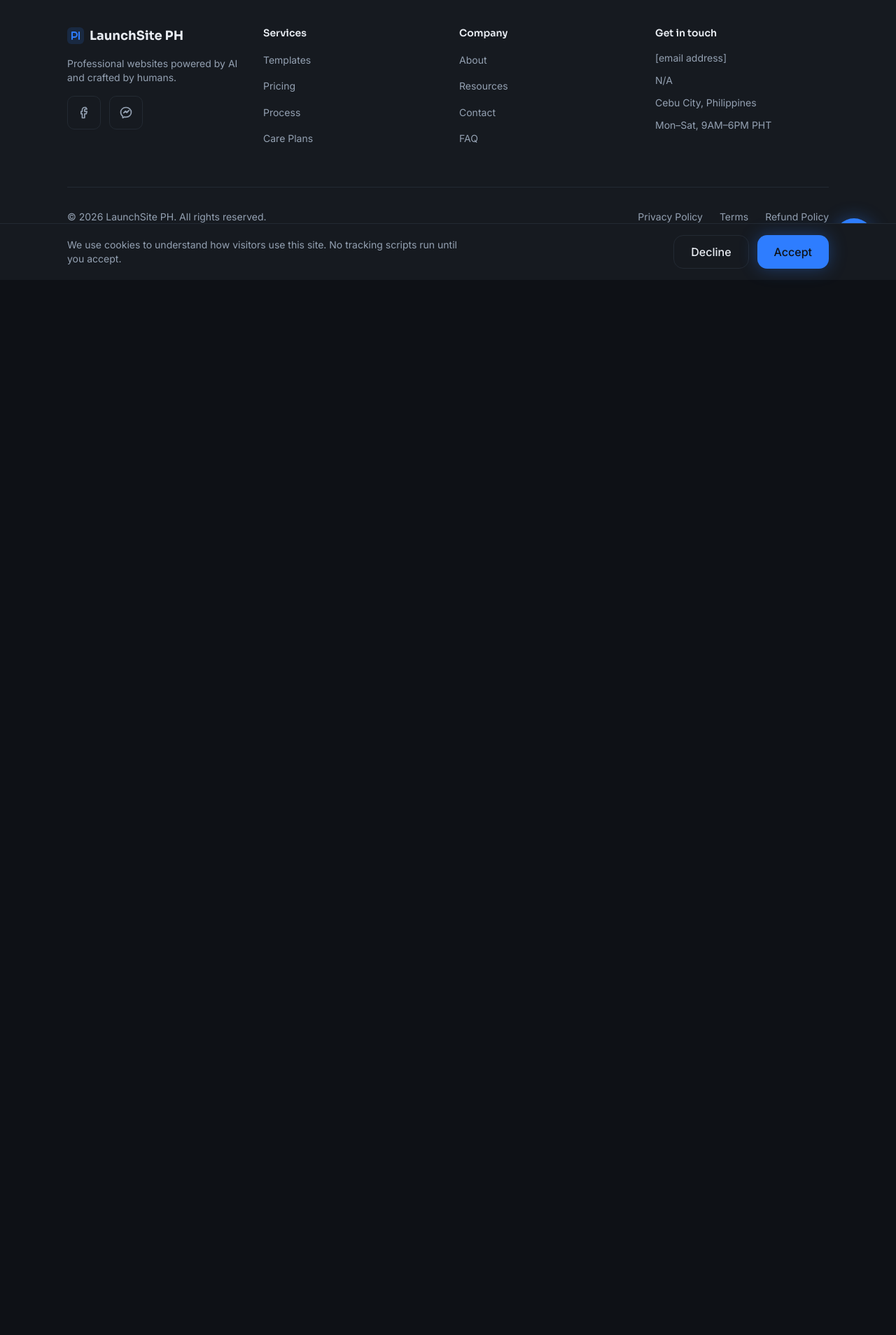
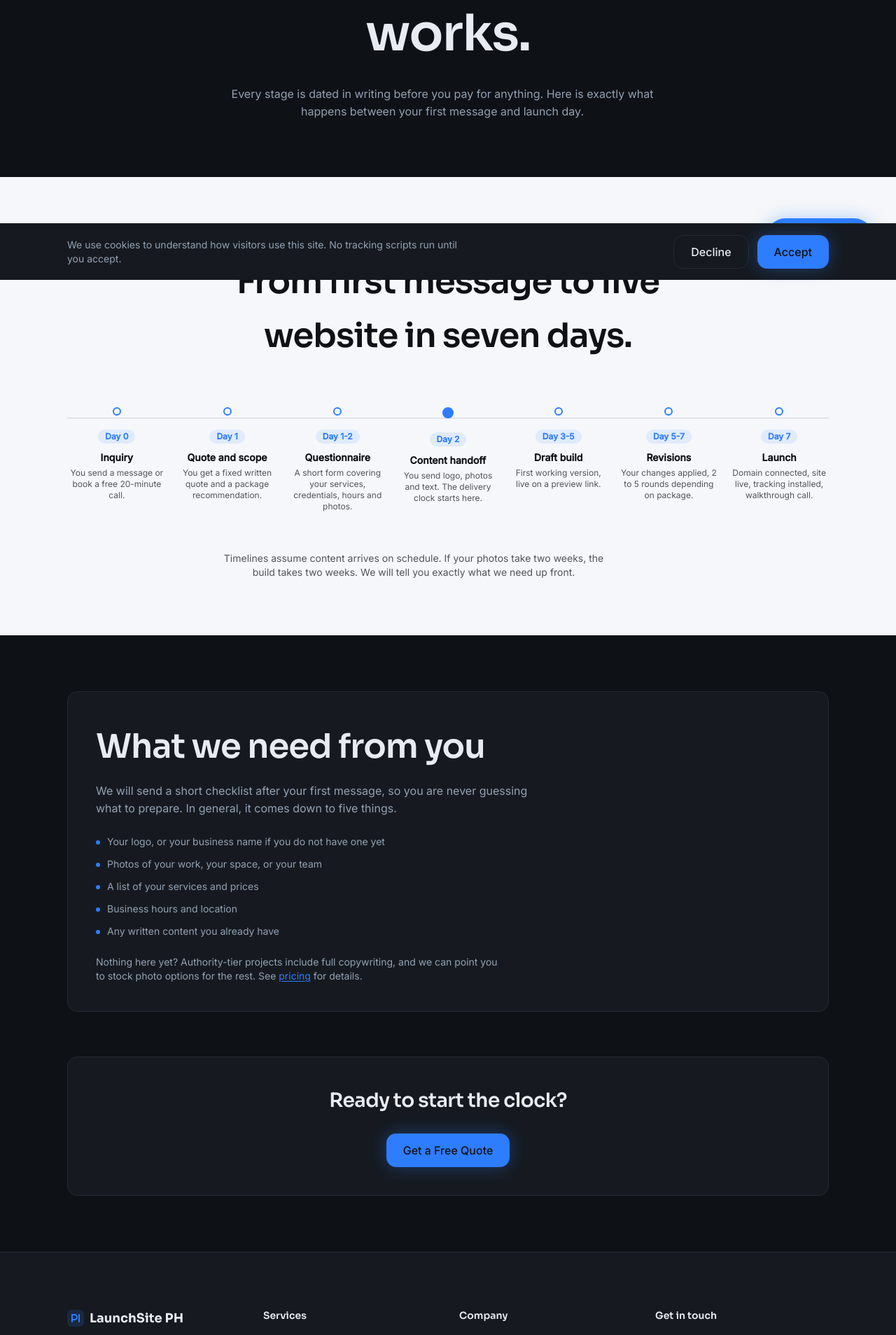
Before and after one commit to booksagealex4-svg/launchsiteph, a React (Vite) app: page /process in a window 1280 px wide. Shown: the part 400-2308 px from the top of the page at 70% size. Before the commit the page ends 800 px from the top, so only its background shows below. Built offline with nearby package versions, Linux system fonts and the light colour scheme.

Commit message:
Add Process page content, fix scroll-to-top on navigation, enhance consultant button with label

```diff
--- a/scripts/generate-sitemap.mjs
+++ b/scripts/generate-sitemap.mjs
@@ -22,12 +22,12 @@ function extractSlugs(filePath) {
 const templateSlugs = extractSlugs("src/data/templates.ts")
 const articleSlugs = extractSlugs("src/data/articles.ts")
 
-// /process is excluded — it's still a placeholder page with no real
-// content. /admin/* is excluded — private, disallowed in robots.txt.
+// /admin/* is excluded — private, disallowed in robots.txt.
 const staticRoutes = [
   "/",
   "/templates",
   "/pricing",
+  "/process",
   "/resources",
   "/about",
   "/contact",
--- a/src/App.tsx
+++ b/src/App.tsx
@@ -2,6 +2,7 @@ import { lazy, Suspense } from "react"
 import { Route, Routes } from "react-router-dom"
 
 import { Layout } from "@/components/layout/Layout"
+import { ScrollToTop } from "@/components/shared/ScrollToTop"
 import Home from "@/pages/Home"
 import Templates from "@/pages/Templates"
 import TemplateDetail from "@/pages/TemplateDetail"
@@ -32,6 +33,7 @@ const AdminClientForm = lazy(() => import("@/admin/pages/ClientForm"))
 function App() {
   return (
     <Suspense fallback={null}>
+      <ScrollToTop />
       <Routes>
         <Route element={<Layout />}>
           <Route path="/" element={<Home />} />
--- a/src/components/consultant/ConsultantButton.tsx
+++ b/src/components/consultant/ConsultantButton.tsx
@@ -23,17 +23,26 @@ export function ConsultantButton({ onClick }: { onClick: () => void }) {
     <button
       type="button"
       onClick={onClick}
-      aria-label="Open Website Consultant"
+      aria-label="Chat with our Website Consultant"
       className={cn(
-        "fixed right-5 bottom-5 z-40 flex items-center justify-center rounded-full bg-primary text-primary-foreground shadow-[0_0_24px_rgba(46,125,255,0.35)] transition-all duration-200 ease-out hover:bg-primary-hover md:right-8 md:bottom-8",
-        shrunk ? "h-12 w-12" : "h-14 w-14"
+        "fixed right-5 bottom-5 z-40 flex h-14 items-center gap-2 rounded-full bg-primary text-primary-foreground shadow-[0_0_24px_rgba(46,125,255,0.35)] transition-all duration-200 ease-out hover:bg-primary-hover md:right-8 md:bottom-8",
+        shrunk ? "w-12 justify-center px-0" : "pr-5 pl-4"
       )}
     >
       <MessageCircle
-        size={shrunk ? 20 : 24}
+        size={shrunk ? 20 : 22}
         strokeWidth={2}
+        className="shrink-0"
         aria-hidden="true"
       />
+      <span
+        className={cn(
+          "overflow-hidden text-sm font-medium whitespace-nowrap transition-all duration-200",
+          shrunk ? "max-w-0 opacity-0" : "max-w-[140px] opacity-100"
+        )}
+      >
+        Chat with me
+      </span>
     </button>
   )
 }
--- /dev/null
+++ b/src/components/shared/ScrollToTop.tsx
@@ -0,0 +1,12 @@
+import { useEffect } from "react"
+import { useLocation } from "react-router-dom"
+
+export function ScrollToTop() {
+  const { pathname } = useLocation()
+
+  useEffect(() => {
+    window.scrollTo(0, 0)
+  }, [pathname])
+
+  return null
+}
--- a/src/pages/Process.tsx
+++ b/src/pages/Process.tsx
@@ -1,16 +1,94 @@
-import { PlaceholderSection } from "@/components/shared/PlaceholderSection"
+import { Link } from "react-router-dom"
+
+import { Button } from "@/components/ui/button"
+import { Reveal } from "@/components/shared/Reveal"
 import { Seo } from "@/components/shared/Seo"
+import { ProcessTimeline } from "@/components/sections/ProcessTimeline"
+
+const whatWeNeed = [
+  "Your logo, or your business name if you do not have one yet",
+  "Photos of your work, your space, or your team",
+  "A list of your services and prices",
+  "Business hours and location",
+  "Any written content you already have",
+]
 
 export default function Process() {
   return (
     <>
       <Seo
-        title="Process | LaunchSite PH"
-        description="How LaunchSite PH delivers a professional website in as little as 7 days from content handoff."
+        title="Our Process — How a 7-Day Website Build Works | LaunchSite PH"
+        description="Every stage dated in writing before you pay for anything. Here is exactly what happens between your first message and launch day."
         path="/process"
-        noindex
       />
-      <PlaceholderSection title="Process" />
+
+      <div className="py-14 md:py-20">
+        <div className="mx-auto max-w-6xl px-5 md:px-8">
+          <Reveal className="mx-auto max-w-2xl text-center">
+            <h1 className="text-foreground">
+              How your 7-day build actually works.
+            </h1>
+            <p className="mt-4 text-muted-foreground">
+              Every stage is dated in writing before you pay for anything.
+              Here is exactly what happens between your first message and
+              launch day.
+            </p>
+          </Reveal>
+        </div>
+      </div>
+
+      <ProcessTimeline />
+
+      <div className="py-14 md:py-20">
+        <div className="mx-auto max-w-6xl px-5 md:px-8">
+          <Reveal>
+            <div className="rounded-[14px] border border-border bg-surface p-8 md:p-10">
+              <h2 className="text-foreground">What we need from you</h2>
+              <p className="mt-3 text-muted-foreground">
+                We will send a short checklist after your first message, so
+                you are never guessing what to prepare. In general, it comes
+                down to five things.
+              </p>
+              <ul className="mt-6 flex flex-col gap-3">
+                {whatWeNeed.map((item) => (
+                  <li
+                    key={item}
+                    className="flex items-start gap-2.5 text-sm text-muted-foreground"
+                  >
+                    <span className="mt-2 h-1.5 w-1.5 shrink-0 rounded-full bg-primary" />
+                    <span>{item}</span>
+                  </li>
+                ))}
+              </ul>
+              <p className="mt-6 text-sm text-muted-foreground">
+                Nothing here yet? Authority-tier projects include full
+                copywriting, and we can point you to stock photo options for
+                the rest. See{" "}
+                <Link
+                  to="/pricing"
+                  className="text-primary underline underline-offset-2 hover:text-primary-hover"
+                >
+                  pricing
+                </Link>{" "}
+                for details.
+              </p>
+            </div>
+          </Reveal>
+
+          <Reveal delay={1} className="mt-16">
+            <div className="rounded-[14px] border border-border bg-surface p-8 text-center md:p-10">
+              <h3 className="text-foreground">
+                Ready to start the clock?
+              </h3>
+              <div className="mt-6">
+                <Button asChild>
+                  <Link to="/contact">Get a Free Quote</Link>
+                </Button>
+              </div>
+            </div>
+          </Reveal>
+        </div>
+      </div>
     </>
   )
 }
```
Also changed, not shown: 1 other file (tests, documents, lock files or other folders).
